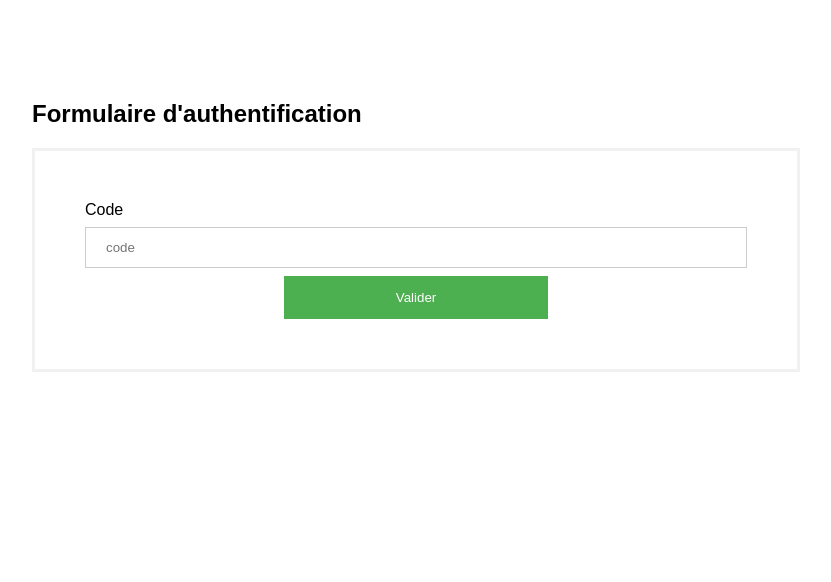
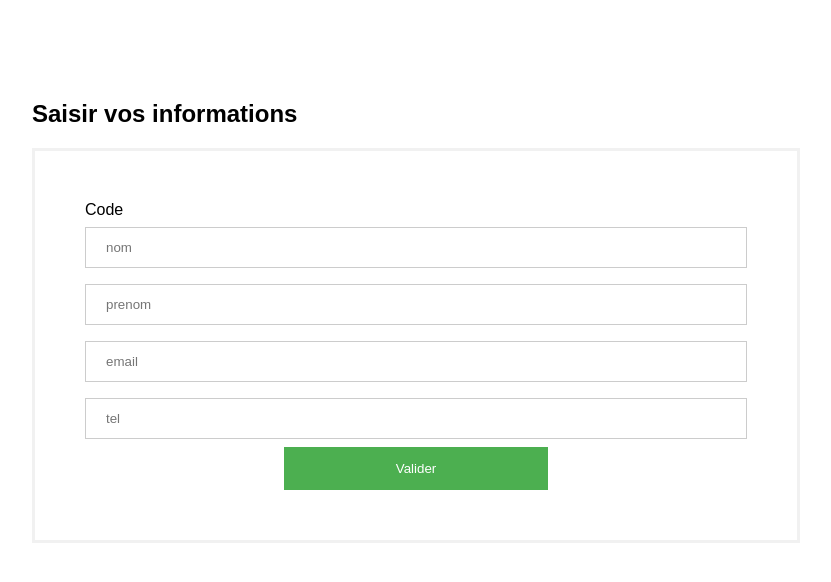
Before and after one commit to YassineJOUT/surevey, a React (Create React App) app: page / in a window 1280 px wide. Shown: the top 582 px of the page, without its empty margins (224-1055 px from the left). Built offline with nearby package versions, Linux system fonts and the light colour scheme.

Commit message:
feat(StudentInfo): styled component no logic yet

```diff
--- a/src/App.tsx
+++ b/src/App.tsx
@@ -1,10 +1,12 @@
 import React from 'react';
 import Login from './Pages/LoginPage';
+import Student from './Pages/StudentInfoPage';
 
 const App: React.FC = () => {
   return (
     <div className="App">
-        <Login/>
+
+        <Student/>
     </div>
   );
 }
--- /dev/null
+++ b/src/Components/Student/Form/index.styled.ts
@@ -0,0 +1,42 @@
+import styled from 'styled-components'
+// Button.styles.ts
+const input = styled.input`
+width: 100%;
+padding: 12px 20px;
+margin: 8px 0;
+display: inline-block;
+border: 1px solid #ccc;
+box-sizing: border-box;`;
+const div = styled.div`
+font-family: Arial, Helvetica, sans-serif;
+width: 60%;
+margin: auto auto
+`;
+const form = styled.form`
+border: 3px solid #f1f1f1;
+padding: 50px`;
+
+
+
+const Button__Text = styled.button`
+background-color: #4CAF50;
+color: white;
+padding: 14px 20px;
+border: none;
+margin: auto 30%;
+cursor: pointer;
+width: 40%;
+`;
+
+const Label = styled.label`
+font-weight: bold,
+text-align: left;
+`;
+
+export const Styled = {
+  input,
+  div,
+  form,
+  Button__Text,
+  Label
+};
--- a/src/Components/Student/Form/index.tsx
+++ b/src/Components/Student/Form/index.tsx
@@ -1 +1,34 @@
-import React from 'react'
+import React, { Component } from 'react'
+import { Styled } from './index.styled'
+
+
+  interface ILoginProps {
+    nom: string;
+    prenom: string;
+    email: string;
+    tel: string;
+  }
+
+  class StudentForm extends Component<ILoginProps> {
+    render = () => {
+        return (
+            <Styled.div>
+                <h2>Saisir vos informations</h2>
+                <Styled.form action="">
+                    <Styled.Label>
+                        Code
+                    </Styled.Label>
+                    <Styled.input type="text" name="nom" placeholder="nom" />
+                    <Styled.input type="text" name="prenom" placeholder="prenom" />
+                    <Styled.input type="text" name="email" placeholder="email" />
+                    <Styled.input type="text" name="tel" placeholder="tel" />
+                    <Styled.Button__Text>Valider</Styled.Button__Text>
+                </Styled.form>
+            </Styled.div>
+        )
+    }
+  }
+
+
+
+export default StudentForm;
--- /dev/null
+++ b/src/Pages/StudentInfoPage.tsx
@@ -0,0 +1,14 @@
+
+import React from 'react'
+import Layout from './Layout'
+import StudentForm from '../Components/Student/Form'
+
+
+const Student : React.SFC = () => (
+    <Layout>
+        <StudentForm nom="" prenom="" tel="" email=""/>
+    </Layout>
+);
+
+
+export default Student;
```
